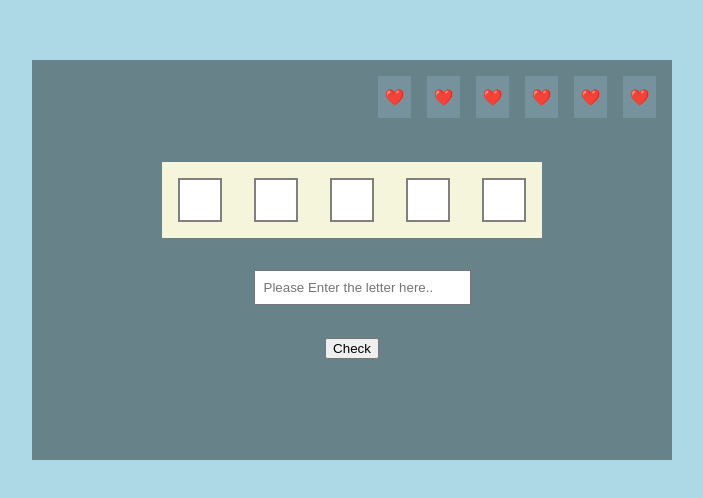
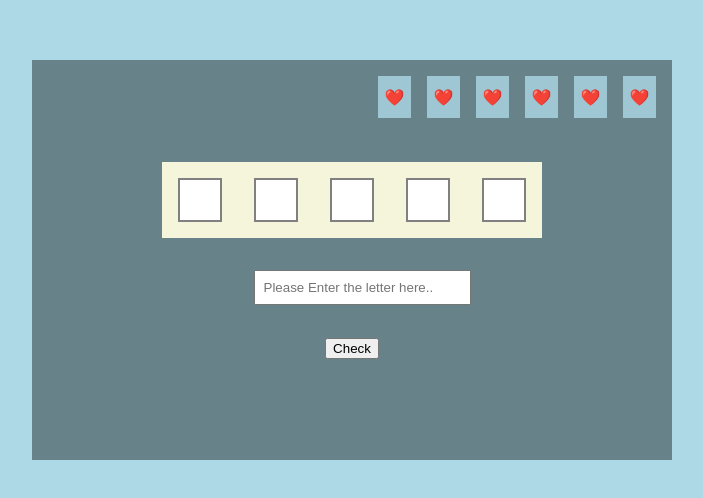
Before and after one commit to Sukriti-Bhatia-Zs/React-typescript-training, a React (Create React App) app: page / in a window 1280 px wide. Shown: the part 140-638 px from the top of the page, without its empty margins (288-991 px from the left). Built offline with nearby package versions, Linux system fonts and the light colour scheme.

Commit message:
saved changes

```diff
--- a/src/GuessingGame/Game.css
+++ b/src/GuessingGame/Game.css
@@ -40,7 +40,7 @@
     display:flex;
     justify-content: center;
     align-items: center;
-    background-color: rgba(173,216,230,0.2);
+    background-color: rgba(173,216,230,0.8);
     flex-direction: row;
     gap:3rem;
     width:1px;
```
